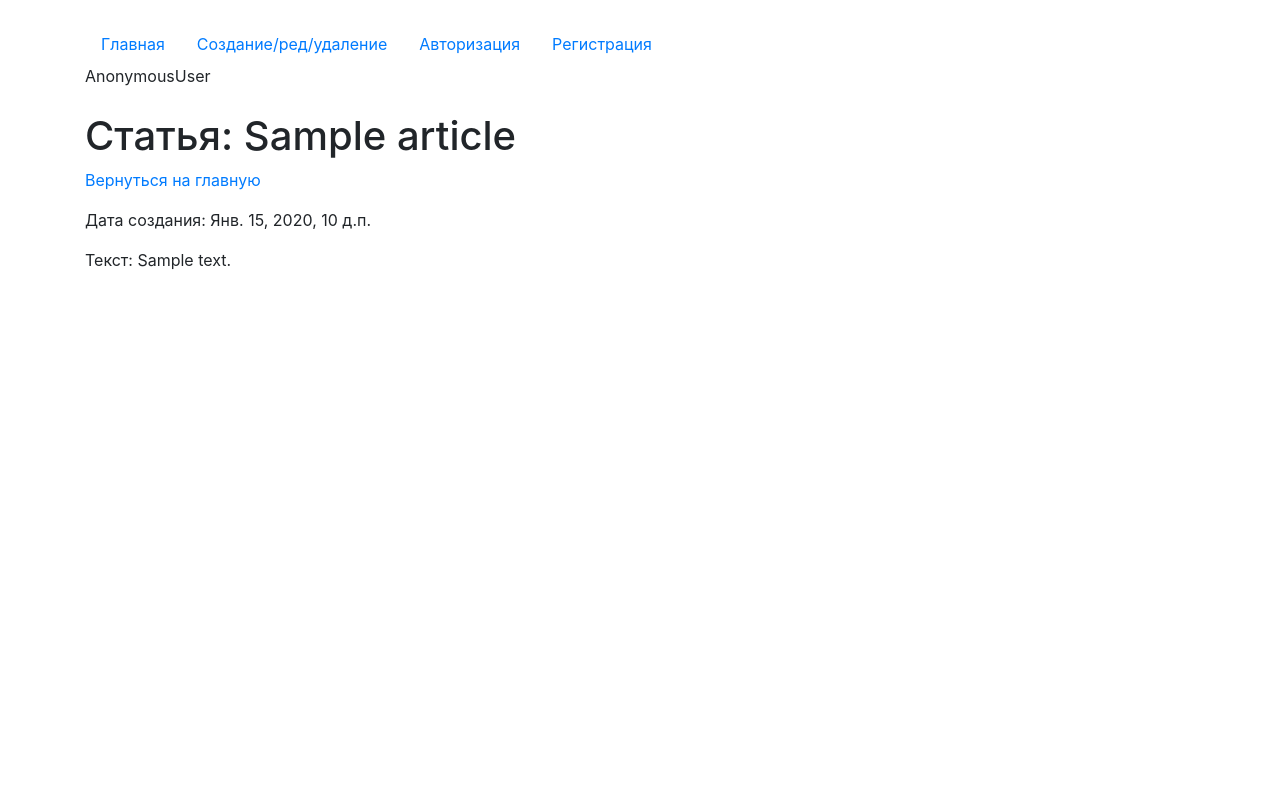
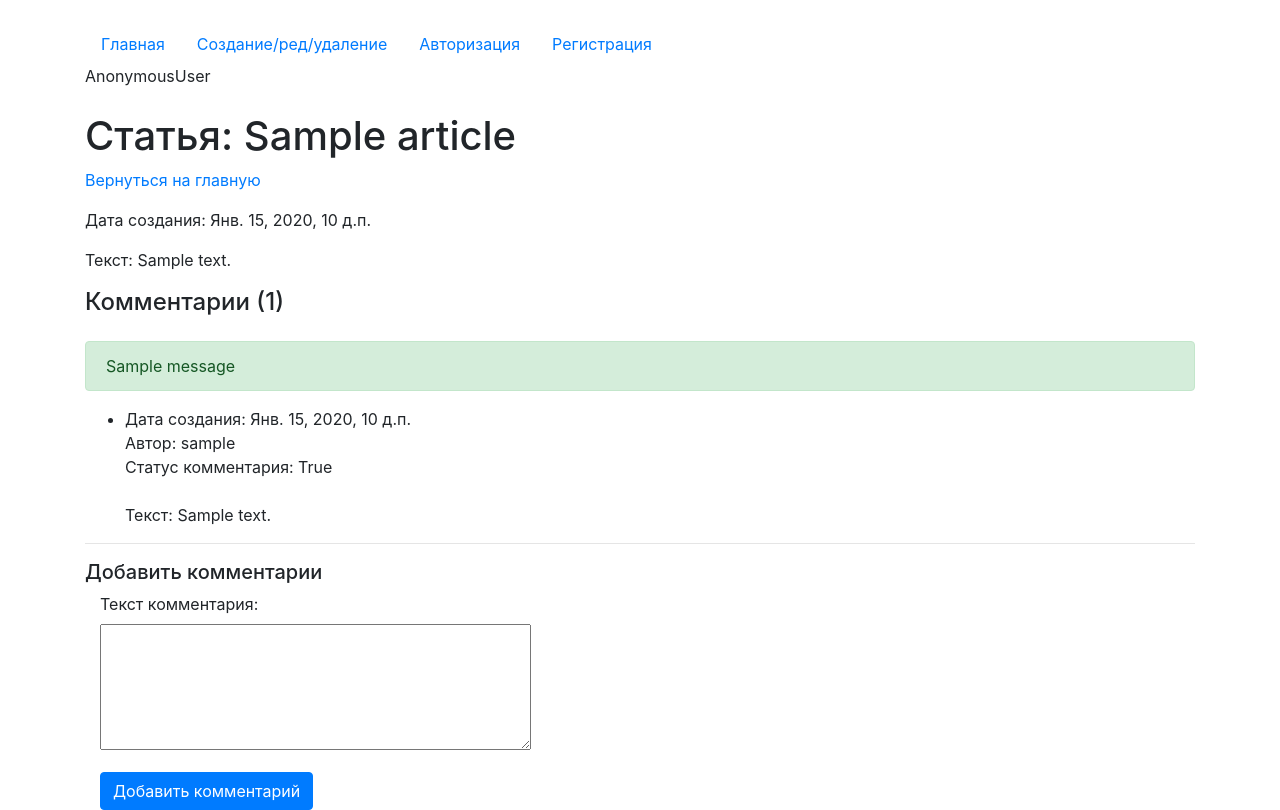
Before and after one commit to IvanSaldoZ/saldiframe_django, a Django app: page /detail/1 in a window 1280 px wide. Before the commit the page ends 270 px from the top, so only its background shows below. Run offline with Django 3.2, Linux system fonts and the light colour scheme; tables that the repository leaves empty hold one stand-in row (values such as "Sample post"); one stand-in notice (Sample message) is shown; parts of the project's set-up code (start-up, migrations or seed data) failed here and were passed over.

Commit message:
Added comments feature

```diff
--- a/saldiframe/dinarapp2/forms.py
+++ b/saldiframe/dinarapp2/forms.py
@@ -1,10 +1,11 @@
 from django import forms
-from .models import Articles
+from .models import Articles, Comments
 from django.contrib.auth.forms import AuthenticationForm
 from django.contrib.auth.models import User
 
 
 class ArticleForm(forms.ModelForm):
+    """Форма добавления статьи"""
     class Meta:
         model = Articles
         fields = ('name', 'text')
@@ -15,6 +16,7 @@ class ArticleForm(forms.ModelForm):
 
 
 class AuthUserForm(AuthenticationForm, forms.ModelForm):
+    """Форма авторизации пользователя"""
     class Meta:
         model = User
         fields = ('username', 'password')
@@ -25,6 +27,7 @@ class AuthUserForm(AuthenticationForm, forms.ModelForm):
 
 
 class RegisterUserForm(forms.ModelForm):
+    """Форма регистрации пользователя"""
     class Meta:
         model = User
         fields = ('username', 'password')
@@ -41,3 +44,15 @@ class RegisterUserForm(forms.ModelForm):
         if commit:
             user.save()
         return user
+
+
+class CommentForm(forms.ModelForm):
+    """Форма добавления комментария"""
+    class Meta:
+        model = Comments
+        fields = ('text',)
+    def __init__(self, *args, **kwargs):
+        super().__init__(*args, **kwargs)
+        for field in self.fields:
+            self.fields[field].widget.attrs['class'] = 'form-control'
+            self.fields['text'].widget = forms.Textarea(attrs={'rows': 5})
--- a/saldiframe/dinarapp2/models.py
+++ b/saldiframe/dinarapp2/models.py
@@ -16,3 +16,14 @@ class Articles(models.Model):
     class Meta:
         verbose_name = 'Статью'
         verbose_name_plural = 'Статьи'
+
+
+class Comments(models.Model):
+    """Модель комментариев"""
+    article = models.ForeignKey(Articles, on_delete=models.CASCADE, verbose_name='Статья',
+                               blank=True, null=True, related_name='comments_articles')
+    author = models.ForeignKey(User, on_delete=models.CASCADE, verbose_name='Автор комментария',
+                               blank=True, null=True)
+    create_date = models.DateTimeField(auto_now=True, verbose_name='Дата создания')
+    text = models.TextField(verbose_name='Текст комментария')
+    status = models.BooleanField(verbose_name='Видимость комментария', default=False)
--- a/saldiframe/dinarapp2/templates/detail.html
+++ b/saldiframe/dinarapp2/templates/detail.html
@@ -5,4 +5,38 @@
         <p><a href="/">Вернуться на главную</a></p>
         <p>Дата создания: {{get_article.create_date}}</p>
         <p>Текст: {{ get_article.text }}</p>
+
+        <h4>Комментарии ({{get_article.comments_articles.all.count}})</h4>
+
+          {% if messages %}
+            <!-- Success alert after adding article -->
+            <div class="alert alert-success mt-4" role="alert">
+              {% for m in messages %}
+                {{m}}
+              {% endfor %}
+            </div>
+          {% endif %}
+
+        <ul>
+        {% for item in get_article.comments_articles.all %}
+            <li>
+                Дата создания: {{ item.create_date }}<br>
+                Автор: {{ item.author }}<br>
+                Статус комментария: {{ item.status }}<br><br>
+                Текст: {{ item.text }}<br>
+            </li>
+        {% endfor %}
+        </ul>
+        <hr>
+
+        <h5>Добавить комментарии</h5>
+
+        <div class="col-4">
+          <form action="" id="add_form" method="post">
+            {% csrf_token %}
+            {{form.as_p}}
+          </form>
+          <button form="add_form" type="submit" class="btn btn-primary">Добавить комментарий</button>
+        </div>
+
 {% endblock %}
--- a/saldiframe/dinarapp2/views.py
+++ b/saldiframe/dinarapp2/views.py
@@ -1,13 +1,14 @@
 from .models import Articles
 from django.views.generic import ListView, DetailView, CreateView, UpdateView, DeleteView
-from .forms import ArticleForm, AuthUserForm, RegisterUserForm
+from django.views.generic.edit import FormMixin
+from .forms import ArticleForm, AuthUserForm, RegisterUserForm, CommentForm
 from django.urls import reverse_lazy
 from django.contrib import messages
 from django.contrib.auth.views import LoginView, LogoutView
 from django.contrib.auth.models import User
 from django.contrib.auth import authenticate, login
 from django.contrib.auth.mixins import LoginRequiredMixin
-from django.http import HttpResponseRedirect
+from django.http import HttpResponseRedirect, HttpResponse
 
 
 class CustomSuccessMessageMixin:
@@ -40,12 +41,45 @@ class HomeListView(ListView):
     context_object_name = 'article_list'
 
 
-class HomeDetailView(DetailView):
+class HomeDetailView(CustomSuccessMessageMixin, FormMixin, DetailView):
     """Контролер - одна статья"""
     model = Articles
     template_name = 'detail.html'
     context_object_name = 'get_article'
+    form_class = CommentForm
+    success_msg = 'Комментарий успешно создан, ожидайте модерации'
 
+    def post(self, request, *args, **kwargs):
+        """Переопределяем метод POST при публикации комментария
+        с помощью формы"""
+        form = self.get_form()
+        if form.is_valid():
+            return self.form_valid(form)
+        else:
+            return self.form_invalid(form)
+
+    def get_success_url(self, **kwargs):
+        """При успешндом добавлении комментария перенаправить на страницу статьи"""
+        return reverse_lazy('detail', kwargs={'pk': self.get_object().id})
+
+    def form_valid(self, form):
+        """Переопределяем метод, который вызывается при отправке формы
+        Сохраняем комментарий, если форма валидна
+        :param form:
+        :return:
+        """
+        # Получаем данные для записи в БД,
+        # но не сохраняем в БД пока что
+        self.object = form.save(commit=False)
+        # Получаем то, для какой статьи идет добавление комментария
+        # self.get_object() - возвращает объект той статьи,
+        # для которой применена вьюшка
+        self.object.article = self.get_object()
+        # Получаем то, какой пользователь отправл комментарий
+        self.object.author = self.request.user
+        # Сохраняем в базу данных
+        self.object.save()
+        return super().form_valid(form)
 
 class ArticleCreateView(LoginRequiredMixin, CustomSuccessMessageMixin, CreateView):
     """Класс вида создания статьи"""
```
Also changed, not shown: README.md, saldiframe/dinarapp2/README.md.
